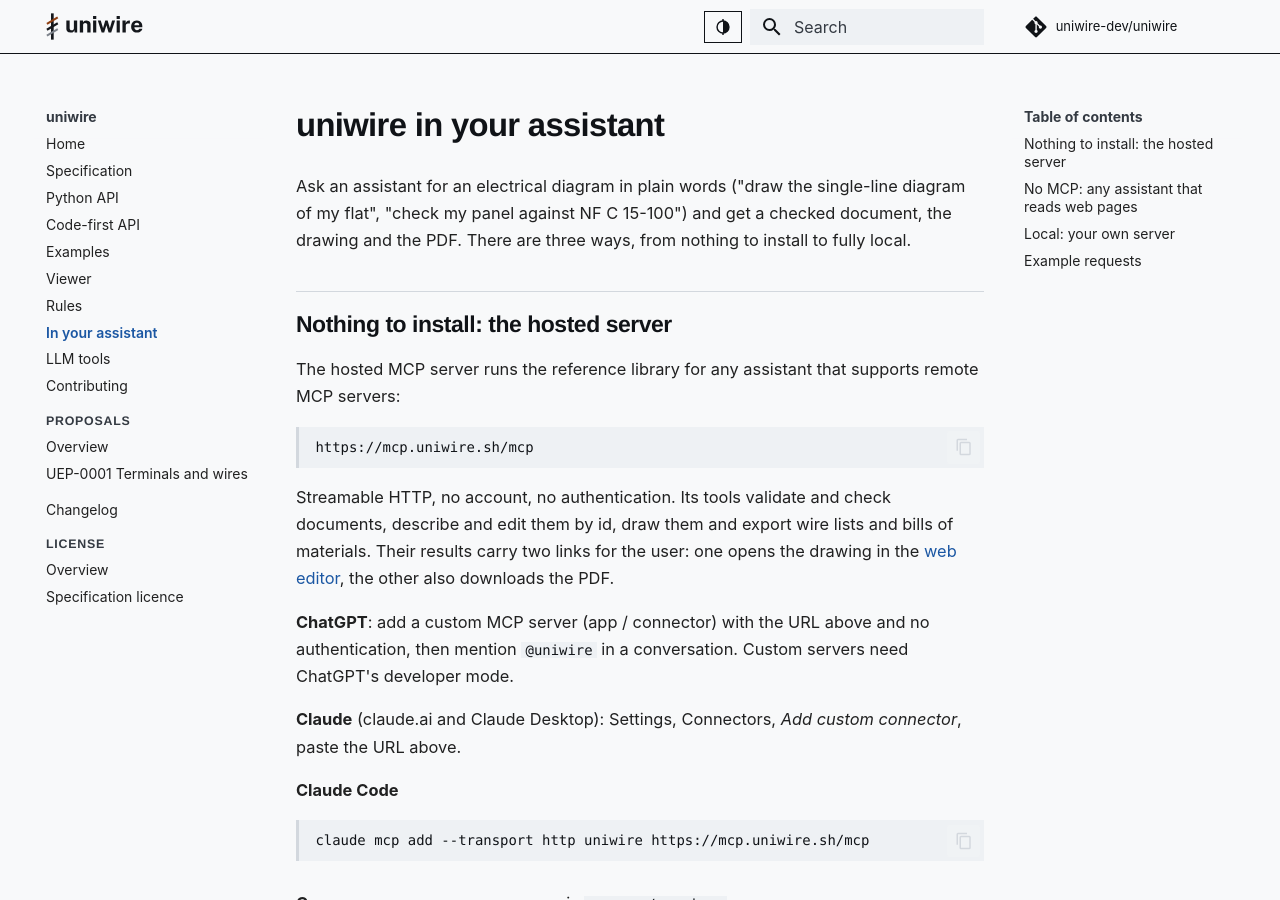
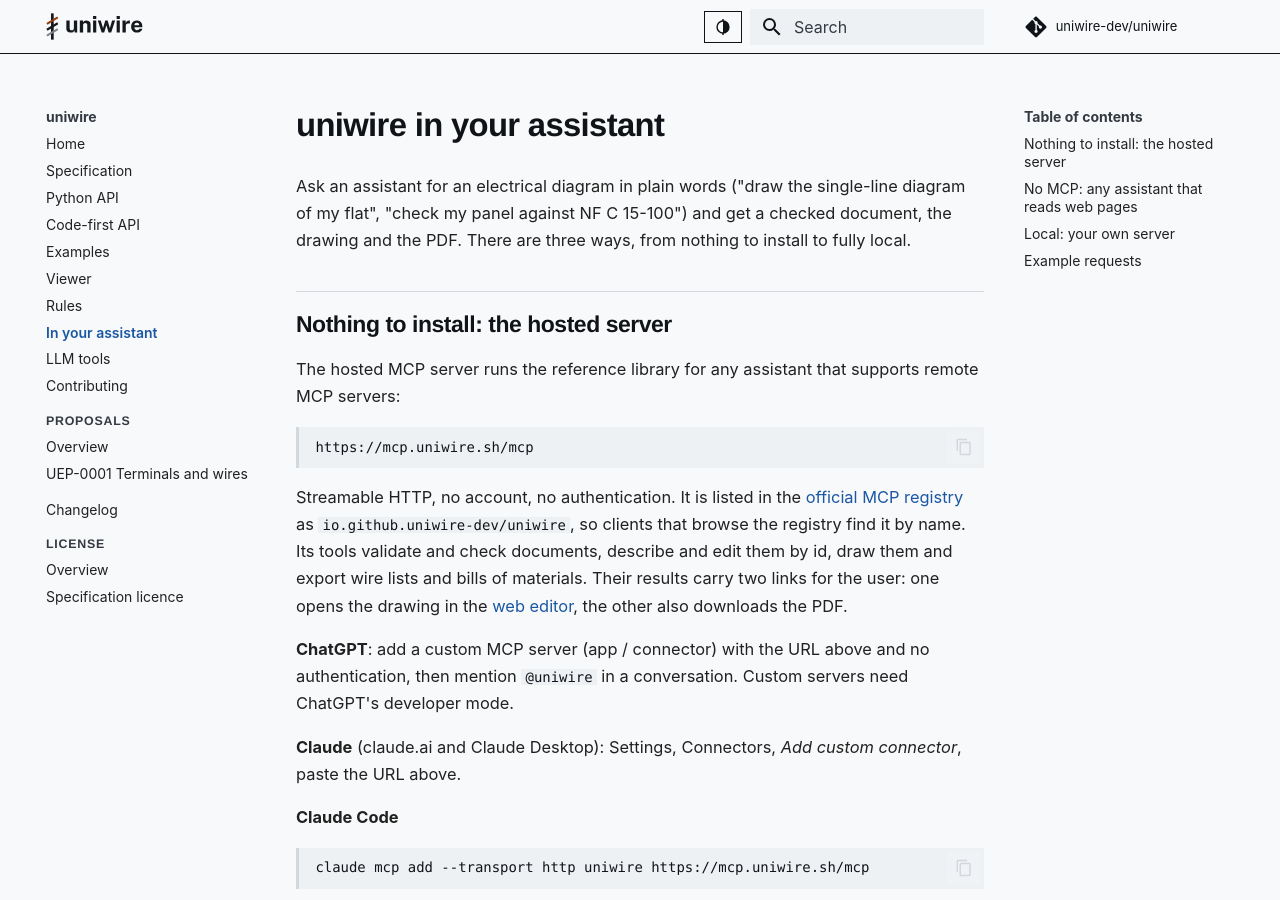
Before and after one commit to uniwire-dev/uniwire, an MkDocs documentation site: the page built from docs/assistants.md, in a window 1280 px wide and 900 px high. Built offline with MkDocs 1.6.1 and Material for MkDocs 9.7.7, drawn with Linux system fonts in a browser that asks for light colours; some web fonts are replaced; comment, search, counter and statistics services are not loaded.

Commit message:
docs: the hosted server is in the official MCP registry

````diff
--- a/docs/assistants.md
+++ b/docs/assistants.md
@@ -12,7 +12,9 @@
 https://mcp.uniwire.sh/mcp
 ```
 
-Streamable HTTP, no account, no authentication. Its tools validate and check documents, describe and edit them by
+Streamable HTTP, no account, no authentication. It is listed in the
+[official MCP registry](https://registry.modelcontextprotocol.io/v0.1/servers?search=io.github.uniwire-dev/uniwire)
+as `io.github.uniwire-dev/uniwire`, so clients that browse the registry find it by name. Its tools validate and check documents, describe and edit them by
 id, draw them and export wire lists and bills of materials. Their results carry two links for the user: one opens
 the drawing in the [web editor](https://uniwire.sh/viewer/), the other also downloads the PDF.
 
````
